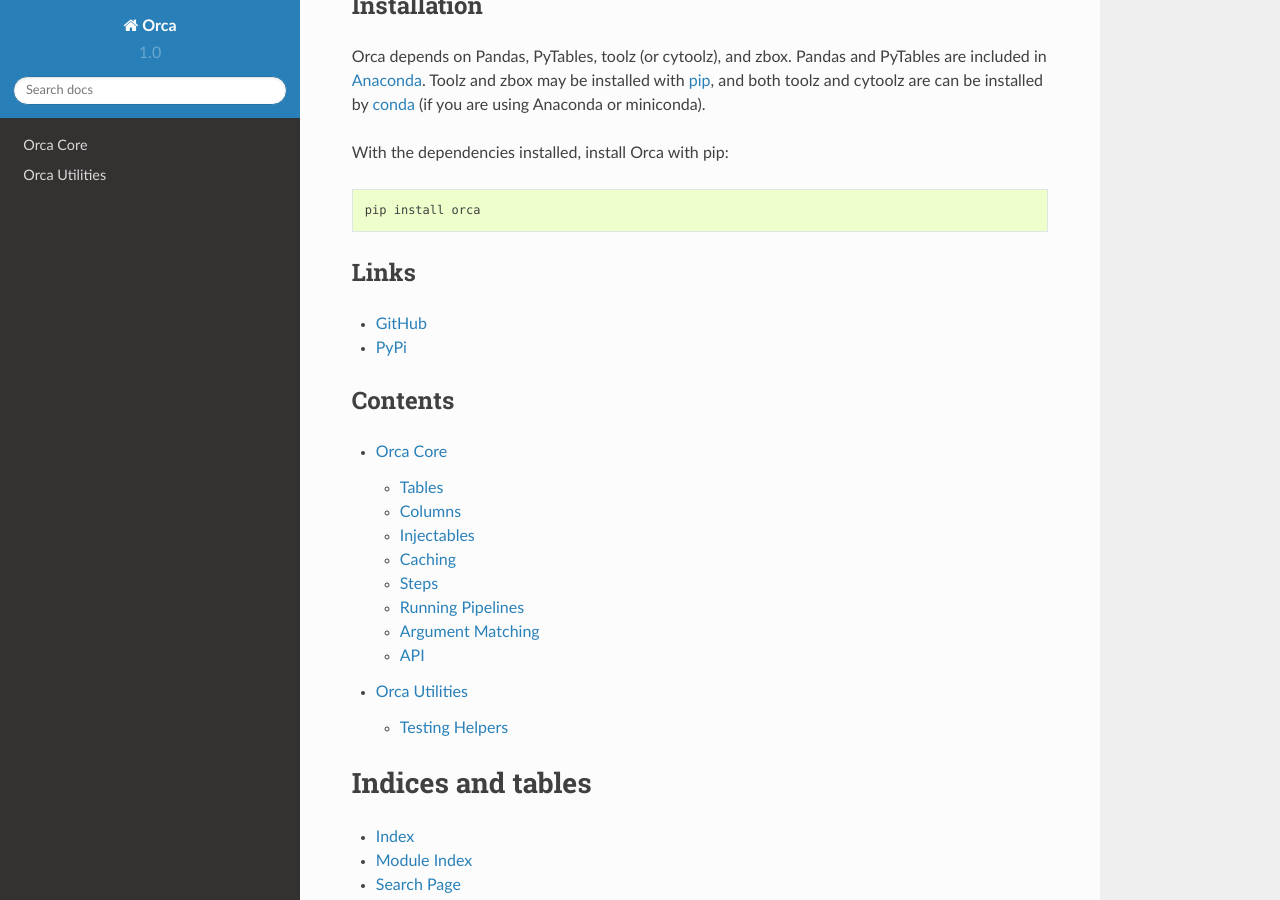
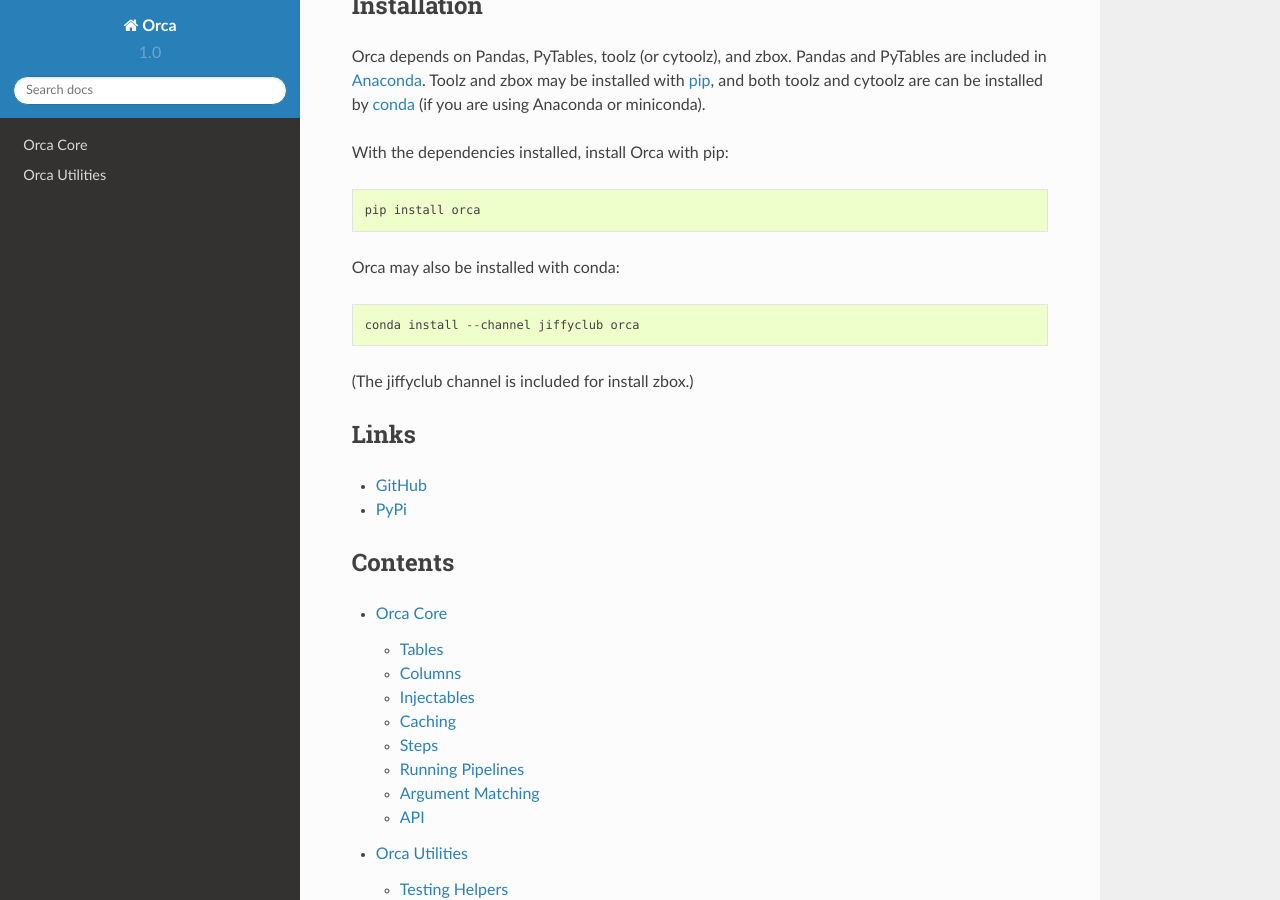
Before and after one commit to UDST/orca, a Sphinx documentation site: the page built from docs/index.rst, in a window 1280 px wide and 900 px high, scrolled down 1815 px. Built offline with Sphinx 7.4.7 and the Read the Docs theme 2.0.0, drawn with Linux system fonts in a browser that asks for light colours.

Commit message:
add note on conda installation

```diff
--- a/docs/index.rst
+++ b/docs/index.rst
@@ -129,6 +129,11 @@ With the dependencies installed, install Orca with pip::
 
     pip install orca
 
+Orca may also be installed with conda::
+
+    conda install --channel jiffyclub orca
+
+(The jiffyclub channel is included for install zbox.)
 
 Links
 -----
```
